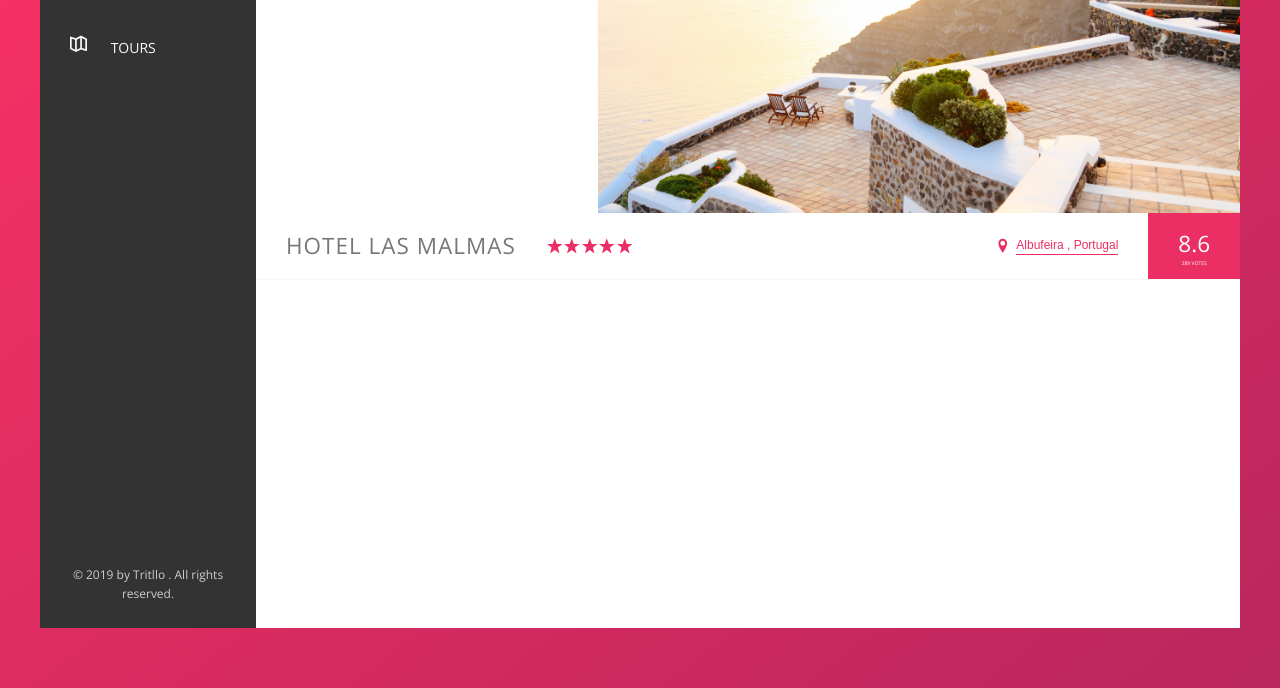
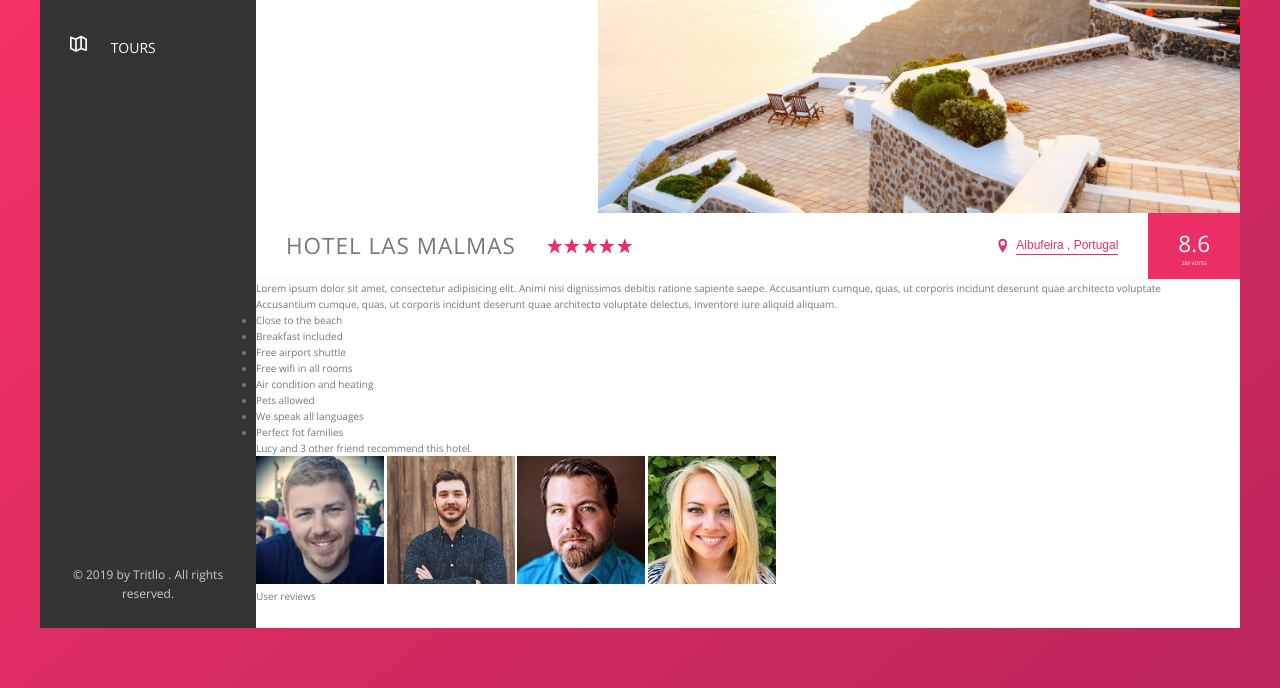
Before and after one commit to raminrez/Tritllo, a website: page index.html in a window 1280 px wide. Shown: the part 302-990 px from the top of the page. Drawn offline with nearby package versions, Linux system fonts and the light colour scheme.

Commit message:
Add detail markup

```diff
--- a/index.html
+++ b/index.html
@@ -154,6 +154,62 @@
               <div class="overview__rating-count">289 votes</div>
             </div>
           </div>
+
+          <div class="detail">
+            <div class="description">
+              <p class="paragraph">
+                Lorem ipsum dolor sit amet, consectetur adipisicing elit. Animi
+                nisi dignissimos debitis ratione sapiente saepe. Accusantium
+                cumque, quas, ut corporis incidunt deserunt quae architecto
+                voluptate
+              </p>
+              <p class="paragraph">
+                Accusantium cumque, quas, ut corporis incidunt deserunt quae
+                architecto voluptate delectus, inventore iure aliquid aliquam.
+              </p>
+              <ul class="list">
+                <li class="list__item">Close to the beach</li>
+                <li class="list__item">Breakfast included</li>
+                <li class="list__item">Free airport shuttle</li>
+                <li class="list__item">Free wifi in all rooms</li>
+                <li class="list__item">Air condition and heating</li>
+                <li class="list__item">Pets allowed</li>
+                <li class="list__item">We speak all languages</li>
+                <li class="list__item">Perfect fot families</li>
+              </ul>
+              <div class="recommend">
+                <p class="recommend__count">
+                  Lucy and 3 other friend recommend this hotel.
+                </p>
+
+                <div class="recommend__friends">
+                  <img
+                    src="img/user-3.jpg"
+                    alt="User 1"
+                    class="recommend__photo"
+                  />
+                  <img
+                    src="img/user-4.jpg"
+                    alt="User 2"
+                    class="recommend__photo"
+                  />
+                  <img
+                    src="img/user-5.jpg"
+                    alt="User 3"
+                    class="recommend__photo"
+                  />
+                  <img
+                    src="img/user-6.jpg"
+                    alt="User 4"
+                    class="recommend__photo"
+                  />
+                </div>
+              </div>
+            </div>
+            <div class="user-reviews">
+              User reviews
+            </div>
+          </div>
         </main>
       </div>
     </div>
```
